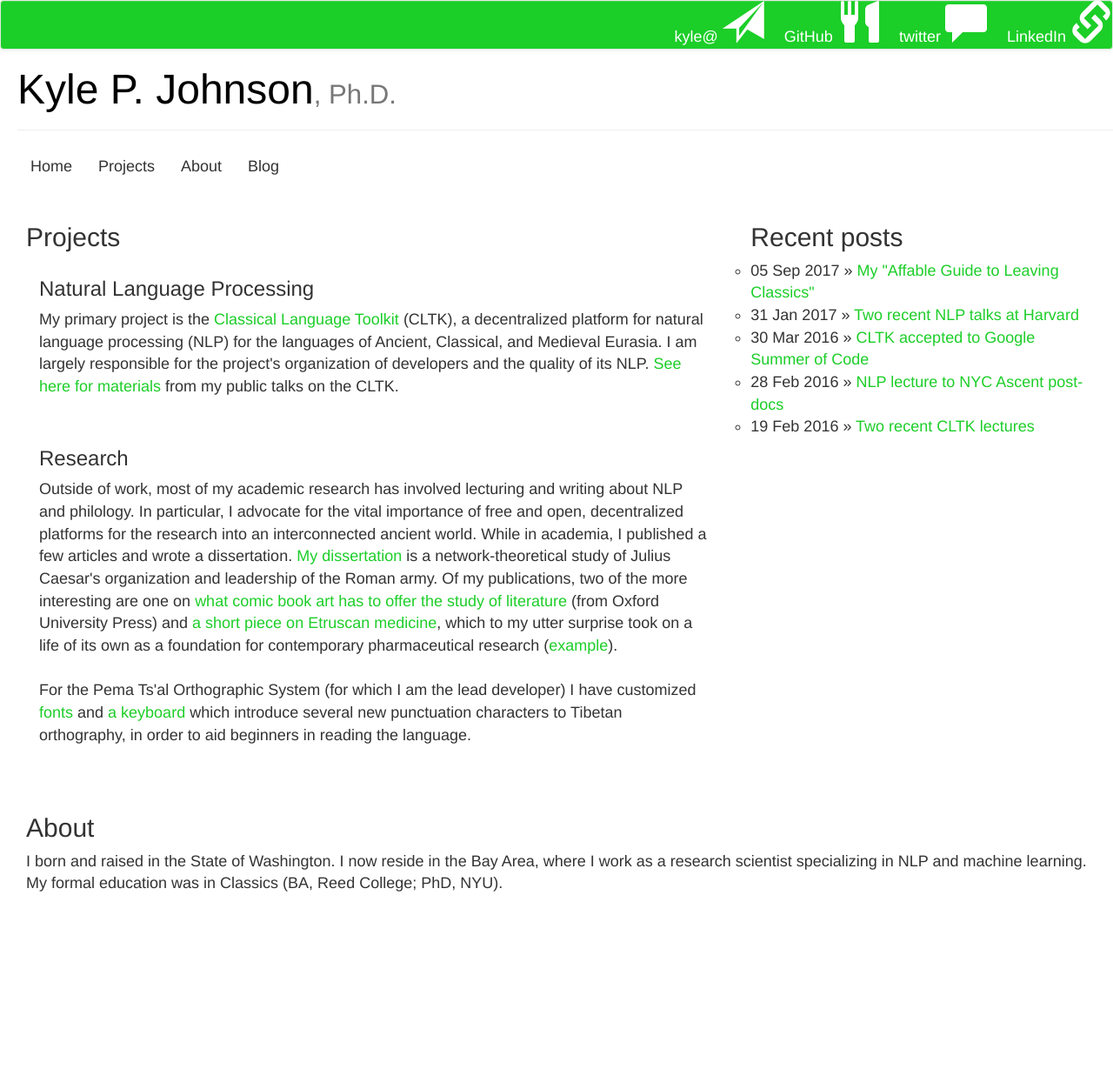
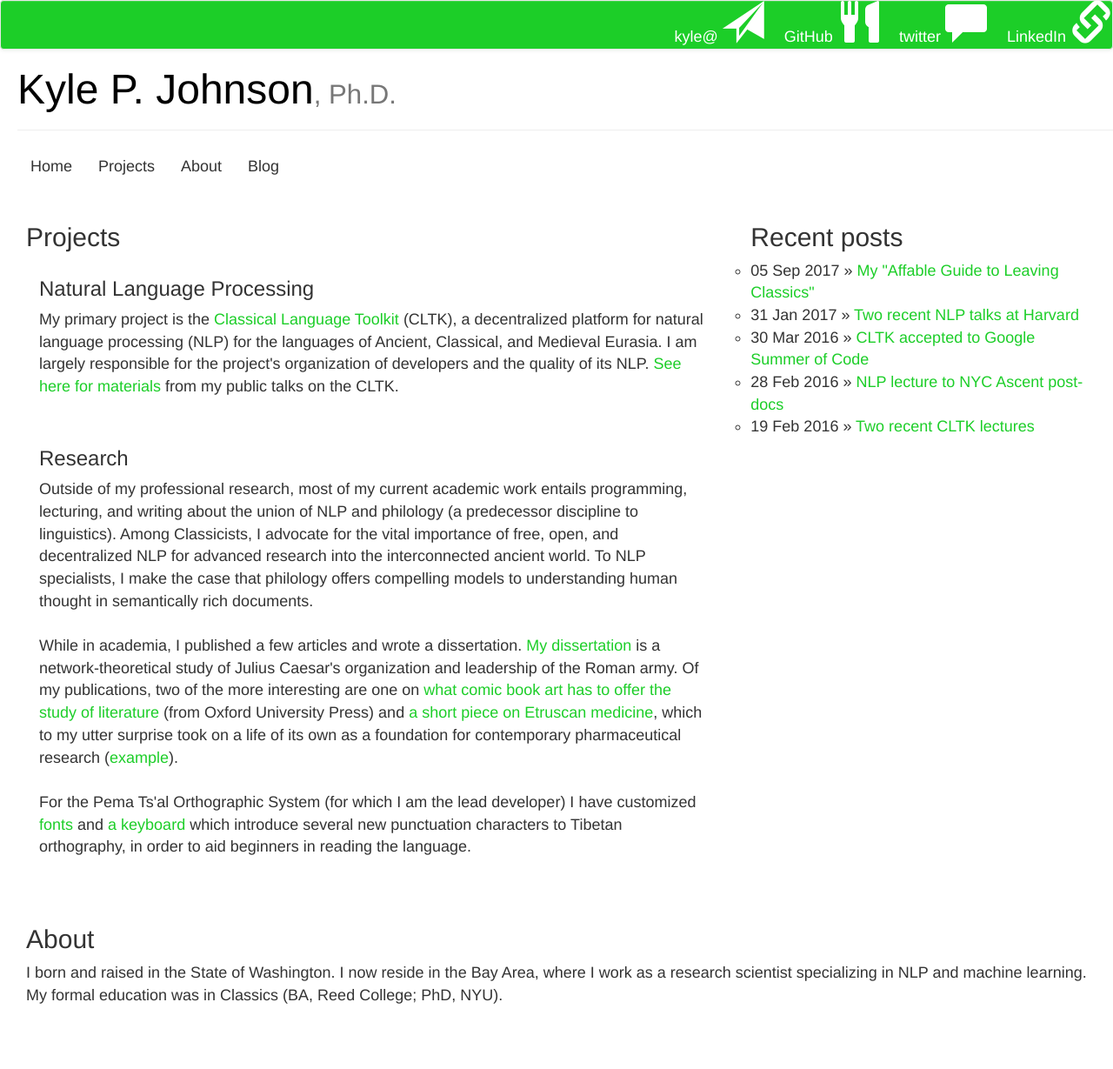
Before and after one commit to kylepjohnson/kylepjohnson.github.io, a Jekyll site: the page built from index.html, in a window 1280 px wide. Shown: the whole page at 87% size. Built offline with Jekyll 4.4.1, drawn with Linux system fonts in a browser that asks for light colours; nearby versions of some CDN libraries; before the commit the page ends 1101 px from its top, so only the background shows below that.

Commit message:
Update index.html

```diff
--- a/index.html
+++ b/index.html
@@ -19,7 +19,11 @@ My primary project is the <a href="https://github.com/cltk/cltk">Classical Langu
 
 <div class="col-md-12">
 <h3>Research</h3>
-Outside of work, most of my academic research has involved lecturing and writing about NLP and philology. In particular, I advocate for the vital importance of free and open, decentralized platforms for the research into an interconnected ancient world. While in academia, I published a few articles and wrote a dissertation. <a href="https://github.com/kylepjohnson/NYU-Dissertation-in-Classics/blob/master/20120825-dissertation.pdf?raw=true">My dissertation</a> is a network-theoretical study of Julius Caesar's organization and leadership of the Roman army. Of my publications, two of the more interesting are one on <a href="http://books.google.com/books?id=fyUJoZ8oPVEC&lpg=PT51&ots=HfqEkxO9MD&dq=comics%20classics%20kyle%20johnson&pg=PT51#v=onepage&q=comics%20classics%20kyle%20johnson&f=false">what comic book art has to offer the study of literature</a> (from Oxford University Press) and <a href="http://www.umass.edu/etruscannews/articles/EtruscanNews05.pdf">a short piece on Etruscan medicine</a>, which to my utter surprise took on a life of its own as a foundation for contemporary pharmaceutical research (<a href="https://curis.ku.dk/ws/files/9129811/AJPT_06.pdf">example</a>).
+Outside of my professional research, most of my current academic work entails programming, lecturing, and writing about the union of NLP and philology (a predecessor discipline to linguistics). Among Classicists, I advocate for the vital importance of free, open, and decentralized NLP for advanced research into the interconnected ancient world. To NLP specialists, I make the case that philology offers compelling models to understanding human thought in semantically rich documents.
+
+<br/><br/>
+
+While in academia, I published a few articles and wrote a dissertation. <a href="https://github.com/kylepjohnson/NYU-Dissertation-in-Classics/blob/master/20120825-dissertation.pdf?raw=true">My dissertation</a> is a network-theoretical study of Julius Caesar's organization and leadership of the Roman army. Of my publications, two of the more interesting are one on <a href="http://books.google.com/books?id=fyUJoZ8oPVEC&lpg=PT51&ots=HfqEkxO9MD&dq=comics%20classics%20kyle%20johnson&pg=PT51#v=onepage&q=comics%20classics%20kyle%20johnson&f=false">what comic book art has to offer the study of literature</a> (from Oxford University Press) and <a href="http://www.umass.edu/etruscannews/articles/EtruscanNews05.pdf">a short piece on Etruscan medicine</a>, which to my utter surprise took on a life of its own as a foundation for contemporary pharmaceutical research (<a href="https://curis.ku.dk/ws/files/9129811/AJPT_06.pdf">example</a>).
 
 <br/><br/>
 
```
